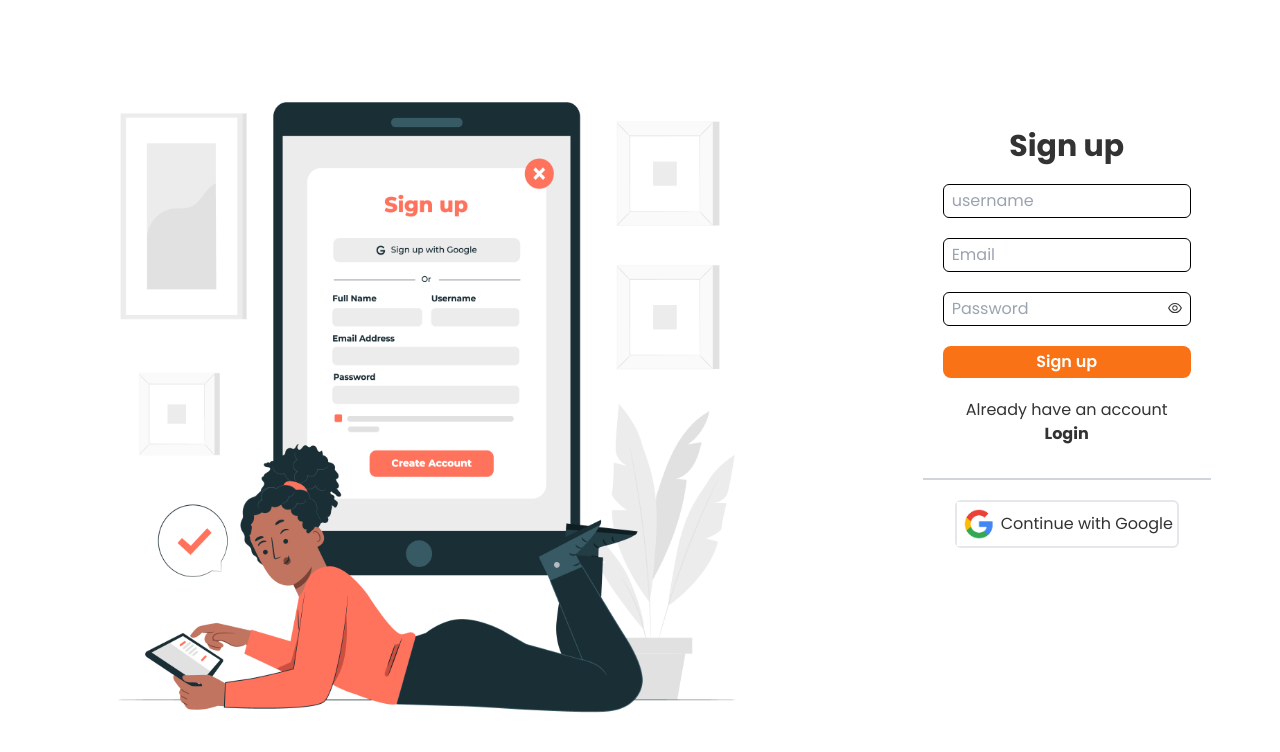
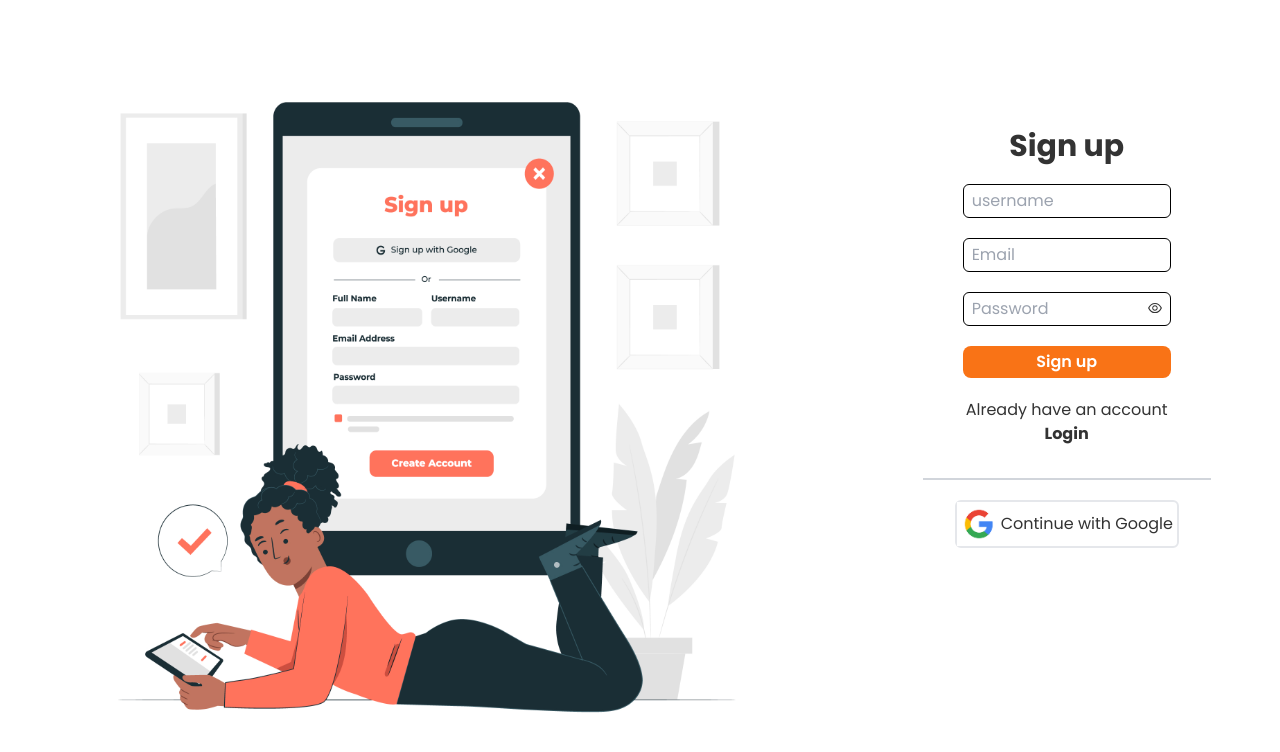
Before and after one commit to Cookit-group-1/ALTA-Cookit-FE, a React (Vite) app: page /register in a window 1280 px wide. Shown: the top 752 px of the page. Built offline with nearby package versions, Linux system fonts and the light colour scheme.

Commit message:
connect router from login to timeline

```diff
--- a/src/App.tsx
+++ b/src/App.tsx
@@ -10,7 +10,7 @@ function App() {
     <BrowserRouter>
       <Routes>
         <Route path="/" element={<LandinPage />} />
-        <Route path="/timeline" element={<Timeline />} />
+        <Route path="/timeline/:timeline" element={<Timeline />} />
         <Route path="/login" element={<Login />} />
         <Route path="/register" element={<Register />} />
       </Routes>
--- a/src/Pages/Login.tsx
+++ b/src/Pages/Login.tsx
@@ -32,7 +32,7 @@ const Login = () => {
                 setCookie('dataUser', JSON.stringify(response.data.data))
                 const id = response.data.data.id
                 console.log(id)
-                // navigate(`/home/${id}`)
+                navigate(`/timeline/${id}`)
                 console.log(email)
                 console.log(password)
             })
--- a/src/Pages/Register.tsx
+++ b/src/Pages/Register.tsx
@@ -44,7 +44,7 @@ const Register = () => {
             </div>
             <div className='w-full h-full px-5 lg:mb-16 md:h-[60vh] flex flex-col items-center'>
                 <h1 className='font-bold text-3xl'>Sign up</h1>
-                <form className='sm:w-72 md:w-2/3 lg:w-72 px-5 pb-8 text-center flex flex-col items-center border-b-2 border-gray-300  '>
+                <form className='sm:w-72 lg:px-10 md:w-2/3 lg:w-72 px-5 pb-8 text-center flex flex-col items-center border-b-2 border-gray-300  '>
                     <FormInput
                         width='full'
                         mdWidth='96'
```
